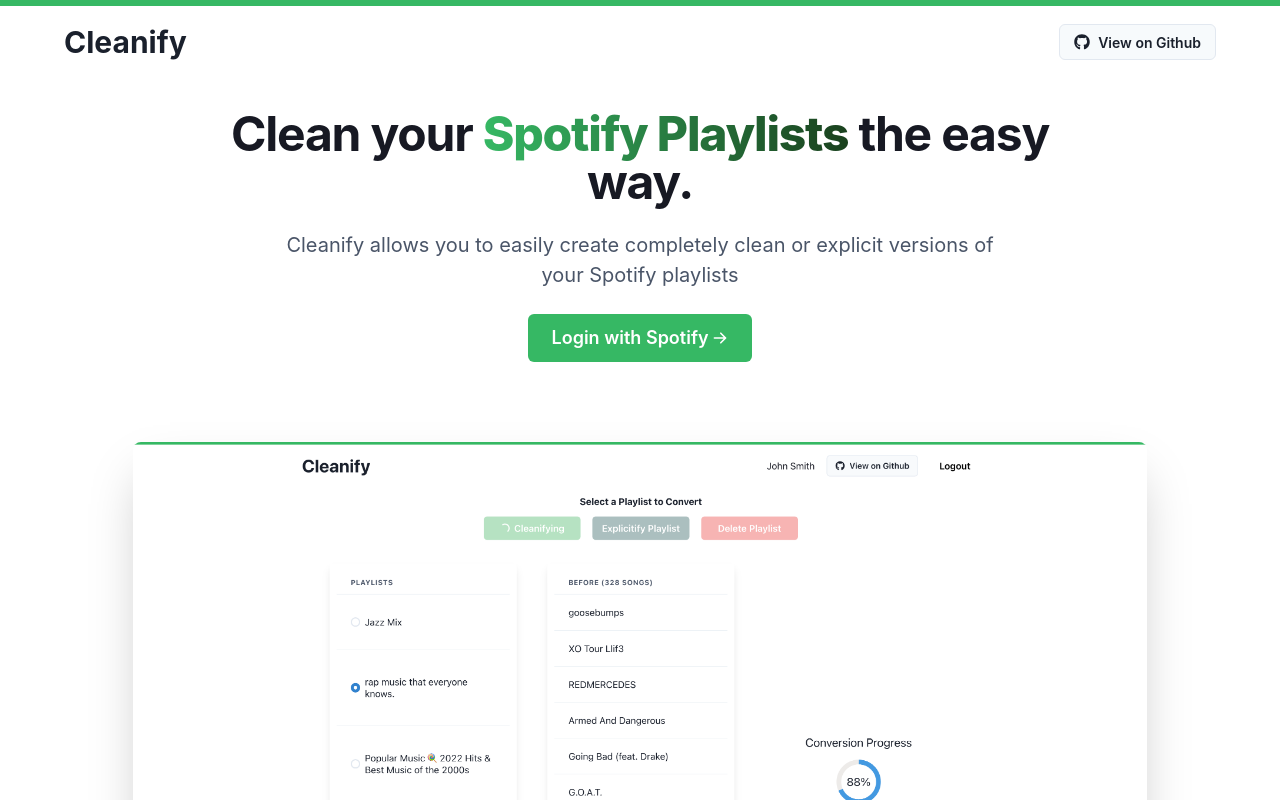
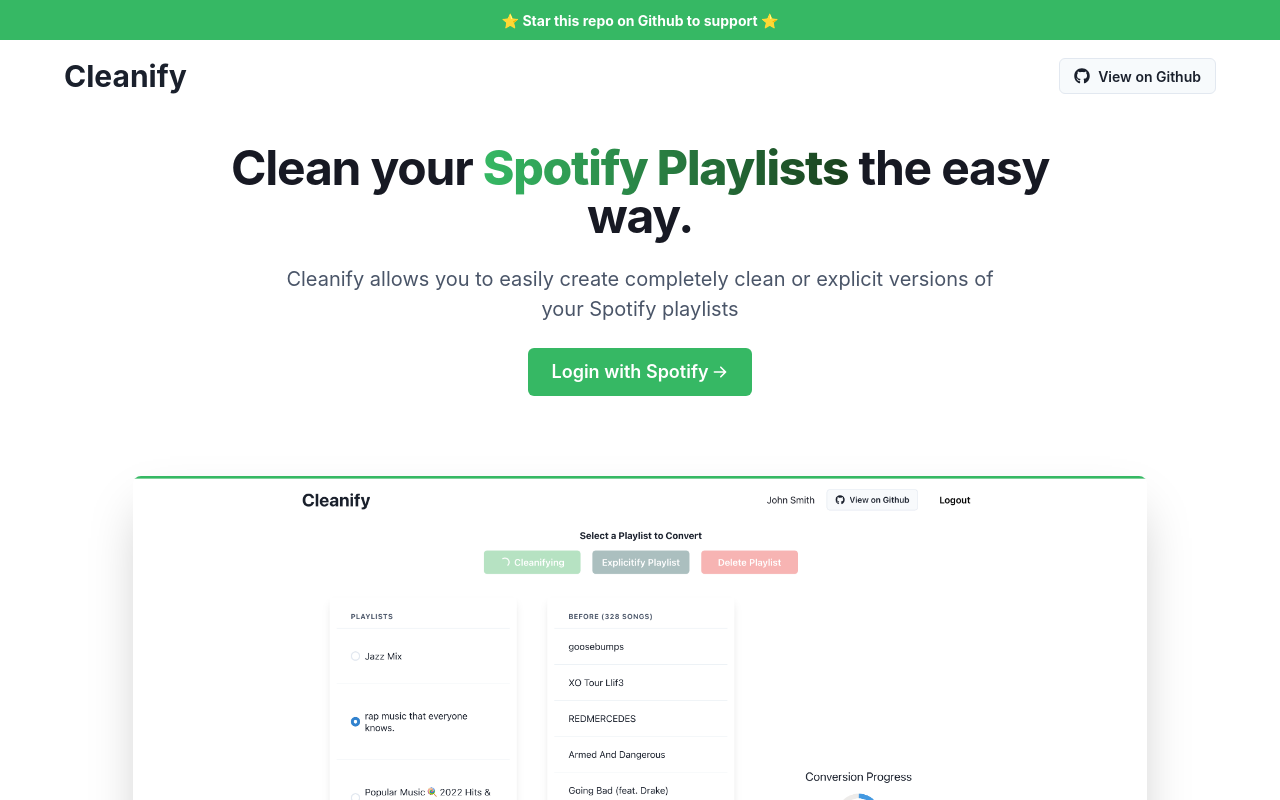
Before and after one commit to code-arman/Cleanify, a React (Create React App) app in the folder client/: page / in a window 1280 px wide. Shown: the top 800 px of the page. Built offline with nearby package versions, Linux system fonts and the light colour scheme; no server answers; what spotify-web-api-node would draw is missing.

Commit message:
Add link to star repo

```diff
--- a/client/src/components/Header.jsx
+++ b/client/src/components/Header.jsx
@@ -135,52 +135,76 @@
     </VStack>
   );
   return (
-    <Box pos="relative">
+    <Box pos='relative'>
       <chakra.header
         ref={ref}
-        shadow={y > height ? "sm" : undefined}
-        transition="box-shadow 0.2s"
+        shadow={y > height ? 'sm' : undefined}
+        transition='box-shadow 0.2s'
         bg={bg}
-        borderTop="6px solid"
-        borderTopColor="#36b864"
-        w="full"
-        overflowY="hidden"
+        w='full'
+        overflowY='hidden'
       >
-        <chakra.div h="4.5rem" mx="auto" maxW="1200px">
-          <Flex w="full" h="full" px="6" align="center" justify="space-between">
-            <Flex align="center">
+        <chakra.div
+          height='40px'
+          display='flex'
+          flexDirection='col'
+          justifyContent='center'
+          alignItems='center'
+          bgColor='#36b864'
+        >
+          <Text
+            fontSize='sm'
+            color='white'
+            fontWeight='bold'
+            textAlign='center'
+          >
+            <Link
+              as='u'
+              href='https://github.com/code-arman/Cleanify'
+              target='_blank'
+              rel='noopener noreferrer'
+              color='white'
+            >
+              ⭐ Star this repo on Github to support ⭐
+            </Link>
+          </Text>
+        </chakra.div>
+
+        <chakra.div h='4.5rem' mx='auto' maxW='1200px'>
+          <Flex w='full' h='full' px='6' align='center' justify='space-between'>
+            <Flex align='center'>
               <HStack>
-                <Heading size="lg">Cleanify</Heading>
+                <Heading size='lg'>Cleanify</Heading>
               </HStack>
             </Flex>
             <Flex
-              justify="flex-end"
-              w="full"
-              maxW="824px"
-              align="center"
-              color="gray.400"
+              justify='flex-end'
+              w='full'
+              maxW='824px'
+              align='center'
+              color='gray.400'
             >
-              <HStack spacing="5" display={{ base: "none", md: "flex" }}>
-                {username && <Text color="gray.900">{username}</Text>}
+              <HStack spacing='5' display={{ base: 'none', md: 'flex' }}>
+                {username && <Text color='gray.900'>{username}</Text>}
                 {ViewGithubButton}
 
                 {username && (
                   <Link
                     onClick={handleLogout}
-                    color="black"
+                    color='black'
                     as={Button}
-                    bg="white"
+                    bg='white'
                   >
                     Logout
                   </Link>
                 )}
               </HStack>
               <IconButton
-                display={{ base: "flex", md: "none" }}
-                aria-label="Open menu"
-                fontSize="20px"
-                color={useColorModeValue("gray.800", "inherit")}
-                variant="ghost"
+                display={{ base: 'flex', md: 'none' }}
+                aria-label='Open menu'
+                fontSize='20px'
+                color={useColorModeValue('gray.800', 'inherit')}
+                variant='ghost'
                 icon={<FaGripLines />}
                 onClick={mobileNav.onOpen}
               />
```
